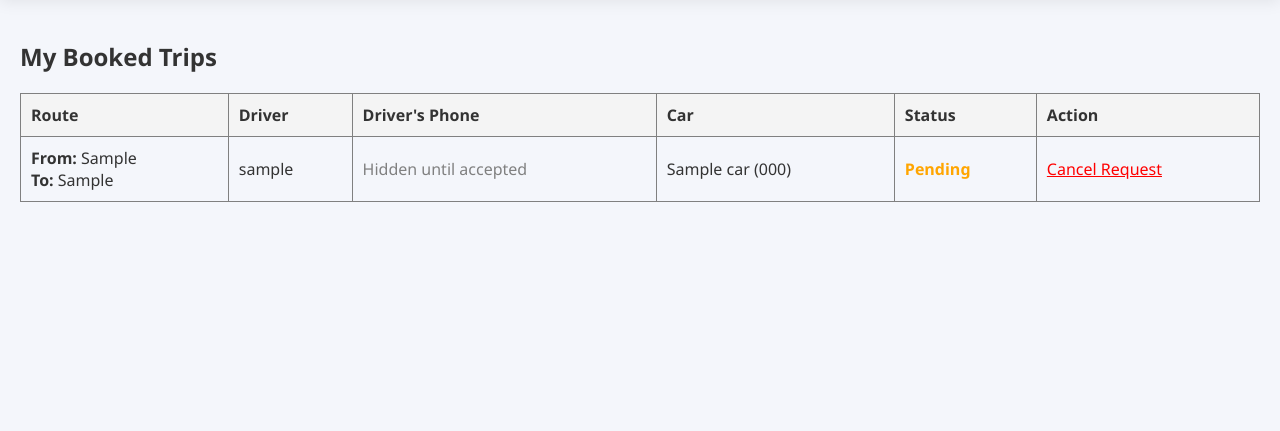
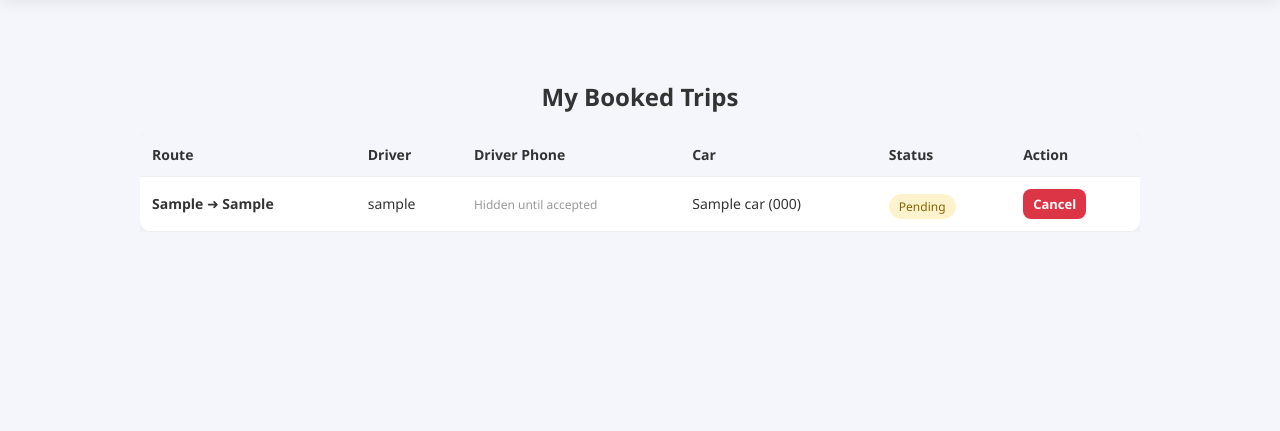
Before and after one commit to Xurwed9/hamsafar-backend, a Django app: page /my-bookings/ in a window 1280 px wide. Shown: the part 58-489 px from the top of the page. Run offline with Django 5.2, Linux system fonts and the light colour scheme; a user stored in the database is signed in; tables that the repository leaves empty hold one stand-in row (values such as "Sample post").

Commit message:
passenger bookings

```diff
--- a/static/css/style.css
+++ b/static/css/style.css
@@ -635,3 +635,125 @@ body {
     color: #888;
     font-size: 13px;
 }
+
+
+
+
+/* ===== CONTAINER ===== */
+.bookings-container {
+    max-width: 1000px;
+    margin: 30px auto;
+    padding: 10px;
+}
+
+/* TITLE */
+.page-title {
+    text-align: center;
+    margin-bottom: 20px;
+}
+
+/* EMPTY */
+.empty-state {
+    text-align: center;
+    padding: 30px;
+    color: #666;
+}
+
+.link {
+    color: #007bff;
+    text-decoration: none;
+}
+
+.link:hover {
+    text-decoration: underline;
+}
+
+/* TABLE WRAPPER */
+.table-wrapper {
+    overflow-x: auto;
+}
+
+/* TABLE */
+.bookings-table {
+    width: 100%;
+    border-collapse: collapse;
+    background: white;
+    border-radius: 12px;
+    overflow: hidden;
+    box-shadow: 0 6px 18px rgba(0,0,0,0.06);
+}
+
+/* HEADER */
+.bookings-table thead {
+    background: #f4f6fb;
+}
+
+.bookings-table th,
+.bookings-table td {
+    padding: 12px;
+    text-align: left;
+    font-size: 14px;
+}
+
+/* ROW */
+.bookings-table tr {
+    border-bottom: 1px solid #eee;
+}
+
+.bookings-table tr:hover {
+    background: #f9f9f9;
+}
+
+/* STATUS */
+.status {
+    padding: 4px 10px;
+    border-radius: 20px;
+    font-size: 12px;
+    display: inline-block;
+}
+
+.status-pending {
+    background: #fff3cd;
+    color: #856404;
+}
+
+.status-accepted {
+    background: #d4edda;
+    color: #155724;
+}
+
+.status-cancelled {
+    background: #f8d7da;
+    color: #721c24;
+}
+
+/* BUTTON */
+.btn {
+    padding: 6px 10px;
+    border-radius: 8px;
+    text-decoration: none;
+    font-size: 13px;
+    font-weight: bold;
+    transition: 0.3s;
+    display: inline-block;
+}
+
+.btn.danger {
+    background: #dc3545;
+    color: white;
+}
+
+.btn.danger:hover {
+    background: #b52a37;
+}
+
+/* MUTED TEXT */
+.muted {
+    color: #999;
+    font-size: 12px;
+}
+
+.hidden-text {
+    color: #999;
+    font-size: 12px;
+}
--- a/templates/hamsafar/passenger_bookings.html
+++ b/templates/hamsafar/passenger_bookings.html
@@ -1,49 +1,97 @@
 {% extends "accounts/base.html" %}
 {% block main %}
 
-<h2>My Booked Trips</h2>
+<div class="bookings-container">
+
+    <h2 class="page-title">My Booked Trips</h2>
 
     {% if not bookings %}
-    <p>You haven't booked any trips yet. <a href="{% url 'trip_list' %}">Find a Trip</a></p>
+
+        <div class="empty-state">
+            <p>
+                You haven't booked any trips yet.
+                <a href="{% url 'trip_list' %}" class="link">Find a Trip</a>
+            </p>
+        </div>
+
     {% else %}
 
-    <table border="1" cellpadding="10" style="width: 100%; border-collapse: collapse; text-align: left;">
-        <tr style="background: #f4f4f4;">
+        <div class="table-wrapper">
+
+            <table class="bookings-table">
+
+                <thead>
+                    <tr>
                         <th>Route</th>
                         <th>Driver</th>
-            <th>Driver's Phone</th>
+                        <th>Driver Phone</th>
                         <th>Car</th>
                         <th>Status</th>
                         <th>Action</th>
                     </tr>
+                </thead>
+
+                <tbody>
+
                     {% for booking in bookings %}
+
                         <tr>
-            <td><strong>From:</strong> {{ booking.trip.from_city }} <br> <strong>To:</strong> {{ booking.trip.to_city }}</td>
+
+                            <td>
+                                <strong>{{ booking.trip.from_city }}</strong>
+                                ➜
+                                <strong>{{ booking.trip.to_city }}</strong>
+                            </td>
+
                             <td>{{ booking.trip.driver.username }}</td>
+
                             <td>
                                 {% if booking.status == 'Accepted' %}
                                     {{ booking.trip.driver.phone }}
                                 {% else %}
-                    <span style="color: gray;">Hidden until accepted</span>
+                                    <span class="hidden-text">Hidden until accepted</span>
                                 {% endif %}
                             </td>
-            <td>{{ booking.trip.car.car_name }} ({{ booking.trip.car.car_number }})</td>
+
                             <td>
-                <strong style="{% if booking.status == 'Accepted' %}color: green;{% elif booking.status == 'Cancelled' %}color: red;{% else %}color: orange;{% endif %}">
+                                {{ booking.trip.car.car_name }}
+                                ({{ booking.trip.car.car_number }})
+                            </td>
+
+                            <td>
+                                <span class="status status-{{ booking.status|lower }}">
                                     {{ booking.status }}
-                </strong>
+                                </span>
                             </td>
+
                             <td>
                                 {% if booking.status == 'Pending' or booking.status == 'Accepted' %}
-                    <a href="{% url 'cancel_booking_passenger' booking.id %}" style="color: red;" onclick="return confirm('Are you sure you want to cancel this booking?')">Cancel Request</a>
+
+                                    <a href="{% url 'cancel_booking_passenger' booking.id %}"
+                                       class="btn danger"
+                                       onclick="return confirm('Cancel this booking?')">
+                                        Cancel
+                                    </a>
+
                                 {% else %}
-                    <span style="color: gray;">No action</span>
+
+                                    <span class="muted">No action</span>
+
                                 {% endif %}
                             </td>
+
                         </tr>
+
                     {% endfor %}
+
+                </tbody>
+
             </table>
+
+        </div>
 
     {% endif %}
 
+</div>
+
 {% endblock %}
```
Lines whose indentation alone changed are shown as unchanged.
